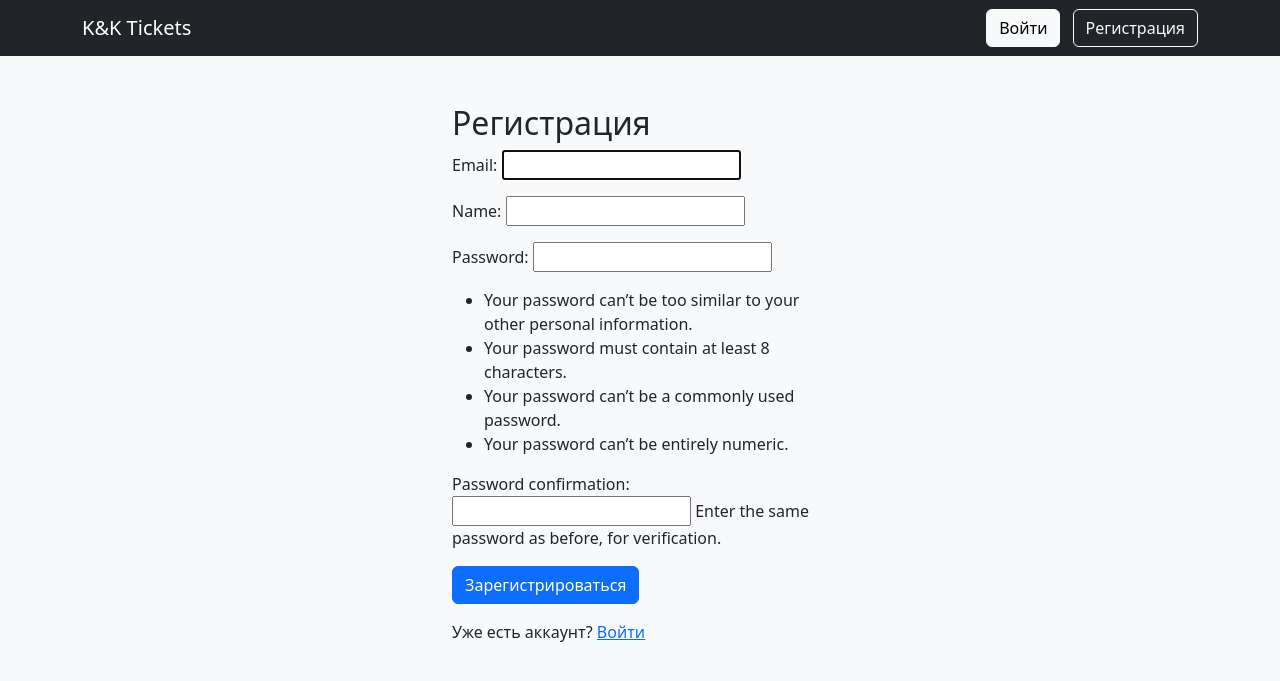
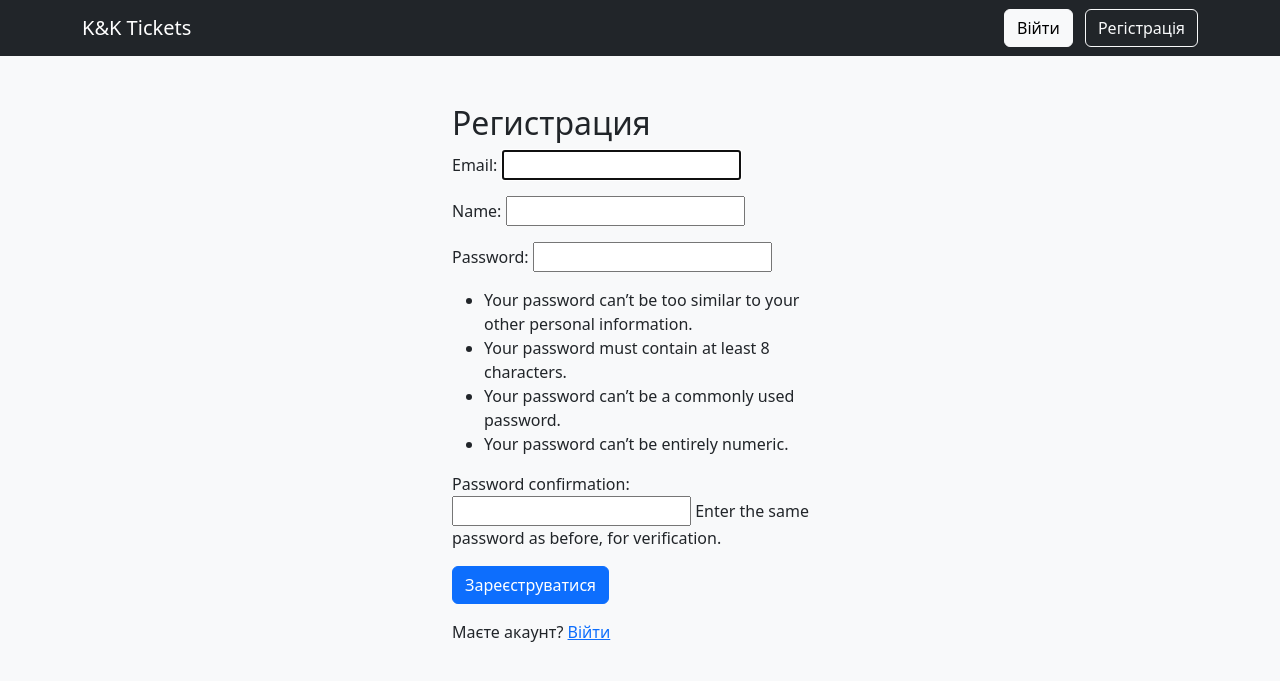
Before and after one commit to KiryushE/K-K-Tickets-, a Django app: page /register/ in a window 1280 px wide. Shown: the top 681 px of the page. Run offline with Django 5.2, Linux system fonts and the light colour scheme.

Commit message:
катя

```diff
--- a/tickets/models.py
+++ b/tickets/models.py
@@ -7,7 +7,7 @@ from django.templatetags.static import static
 class CustomUserManager(BaseUserManager):
     def create_user(self, email, name, password=None):
         if not email:
-            raise ValueError("У пользователя должен быть email")
+            raise ValueError("У користувача повинен бути email")
         email = self.normalize_email(email)
         user = self.model(email=email, name=name)
         user.set_password(password)
@@ -62,4 +62,4 @@ class Seat(models.Model):
     booked = models.BooleanField(default=False)
 
     def __str__(self):
-        return f"Ряд {self.row}, место {self.seat_number} — {'Занято' if self.booked else 'Свободно'}"
+        return f"Ряд {self.row}, місце {self.seat_number} — {'Зайнято' if self.booked else 'Вільно'}"
--- a/tickets/templates/base.html
+++ b/tickets/templates/base.html
@@ -2,7 +2,7 @@
 <html lang="ru">
 <head>
     <meta charset="UTF-8">
-    <title>{% block title %}Концерты{% endblock %}</title>
+    <title>{% block title %}Концерти{% endblock %}</title>
     <link href="https://cdn.jsdelivr.net/npm/bootstrap@5.3.3/dist/css/bootstrap.min.css" rel="stylesheet">
     {% load static %}
     <link rel="stylesheet" href="{% static 'css/style.css' %}">
@@ -15,12 +15,12 @@
         <div class="ms-auto">
             {% if user.is_authenticated %}
             <span class="text-light me-3">{{ user.name }}</span>
-            <a class="btn btn-outline-light me-2" href="">Профиль</a>
-            <a class="btn btn-light" href="{% url 'logout' %}">Выйти</a>
+            <a class="btn btn-outline-light me-2" href="">Профіль</a>
+            <a class="btn btn-light" href="{% url 'logout' %}">Вийти</a>
 
             {% else %}
-            <a class="btn btn-light" href="{% url 'login' %}">Войти</a>
-            <a class="btn btn-outline-light ms-2" href="{% url 'register' %}">Регистрация</a>
+            <a class="btn btn-light" href="{% url 'login' %}">Війти</a>
+            <a class="btn btn-outline-light ms-2" href="{% url 'register' %}">Регістрація</a>
             {% endif %}
         </div>
     </div>
--- a/tickets/templates/concert_list.html
+++ b/tickets/templates/concert_list.html
@@ -9,6 +9,7 @@
         <h2>{{ concert.title }}</h2>
         <p>{{ concert.performer }}  |  {{ concert.date }}</p>
         <p>{{ concert.description }}</p>
+        <a href="{% url 'concert_detail' concert.id %}">Детальніше</a>
     </div>
 {% empty %}
     <p>Нема концертів</p>
--- a/tickets/templates/login.html
+++ b/tickets/templates/login.html
@@ -1,12 +1,12 @@
 {% extends 'base.html' %}
-{% block title %}Вход{% endblock %}
+{% block title %}Вхід{% endblock %}
 {% block content %}
   <div class="container">
-    <h2 class="mb-4">Вход</h2>
+    <h2 class="mb-4">Вхід</h2>
     <form method="post">
       {% csrf_token %}
       {{ form.as_p }}
-      <button type="submit" class="btn btn-primary">Войти</button>
+      <button type="submit" class="btn btn-primary">Війти</button>
     </form>
   </div>
 {% endblock %}
--- a/tickets/templates/register.html
+++ b/tickets/templates/register.html
@@ -7,10 +7,10 @@
     <form method="post" novalidate>
         {% csrf_token %}
         {{ form.as_p }}
-        <button type="submit" class="btn btn-primary">Зарегистрироваться</button>
+        <button type="submit" class="btn btn-primary">Зареєструватися</button>
     </form>
     <p class="mt-3">
-        Уже есть аккаунт? <a href="{% url 'login' %}">Войти</a>
+        Маєте акаунт? <a href="{% url 'login' %}">Війти</a>
     </p>
 </div>
 {% endblock %}
--- a/tickets/urls.py
+++ b/tickets/urls.py
@@ -6,4 +6,5 @@ urlpatterns = [
     path('login/', views.login_view, name='login'),
     path('logout/', views.logout_view, name='logout'),
     path('', views.concert_list, name='concert_list'),
+    path('concert/<int:concert_id>/', views.concert_detail, name='concert_detail'),
 ]
--- a/tickets/views.py
+++ b/tickets/views.py
@@ -1,4 +1,4 @@
-from django.shortcuts import render, redirect
+from django.shortcuts import render, redirect, get_object_or_404
 from django.contrib.auth import login, authenticate, logout
 from django.templatetags.static import static
 
@@ -40,3 +40,8 @@ def concert_list(request):
     for concert in concerts:
         print(f'{concert.title} — {concert.image_url}')
     return render(request, 'concert_list.html', {'concerts': concerts})
+
+
+def concert_detail(request, concert_id):
+    concert = get_object_or_404(Concert, pk=concert_id)
+    return render(request, 'concert_detail.html', {'concert': concert})
```
Also changed, not shown: tickets/templates/concert_detail.html (added, +18 -0 lines), db.sqlite3, tickets/static/img/BILLIE.jpg (added), tickets/static/img/TAYLOR.jpg (added), tickets/static/img/ariana.jpg (added), tickets/static/img/arianaa.jpg (added), tickets/static/img/beyonce.jpg (added), tickets/static/img/travis.jpg (added), tickets/static/img/traviss.jpg (added), tickets/static/img/weeknd.jpg (added).
